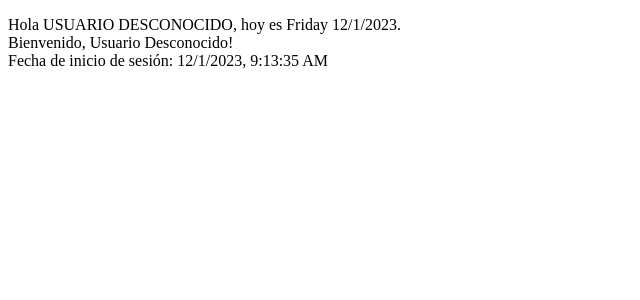
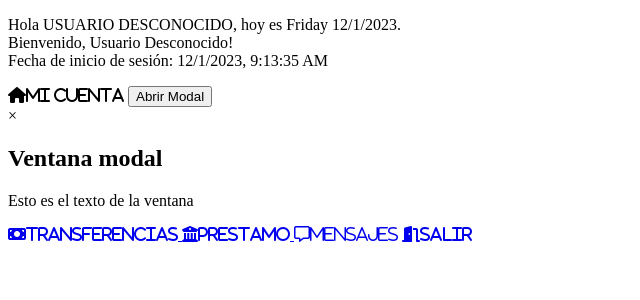
Before and after one commit to SamuelCb123/Proyecto-Banco, a PHP site: page /perfil.php in a window 1280 px wide. Shown: the top 300 px of the page, without its empty margins (0-640 px from the left). Run offline with PHP 8.4, Linux system fonts and the light colour scheme.

Commit message:
menu lateral creado falta darle estilos

```diff
--- a/perfil.php
+++ b/perfil.php
@@ -10,12 +10,49 @@ session_start();
     <meta charset="UTF-8">
     <meta name="viewport" content="width=device-width, initial-scale=1.0">
     <title>Perfil Usuario</title>
+    <link rel="stylesheet" href="https://cdnjs.cloudflare.com/ajax/libs/font-awesome/6.4.2/css/all.min.css">
     <script>
         let nombreUsuarioPHP = "<?php echo isset($_SESSION['nombre']) ? $_SESSION['nombre'] : 'Usuario Desconocido'; ?>";
     </script>
 </head>
 <body>
-    <p id="mensaje-bienvenida"></p>
+<header class="menulateral">
+    <div class="left_area">
+<p id="mensaje-bienvenida"></p>
+</div>
+</header>
+<div class="sidebar">
+    <a href="#"></a>
+    <i class="fa-solid fa-house"><span>Mi cuenta</span></i>
+            <button id="abrirModal">Abrir Modal</button>
+
+  <div id="ventanaModal" class="modal">
+    <div class="modal-content">
+        <span class="cerrar">&times;</span>
+        <h2>Ventana modal</h2>
+        <p>Esto es el texto de la ventana</p>
+    </div>
+  </div>
+
+
+        <div class="caja">
+
+
+        </div>
+        <a href="#">
+            <i class="fa-solid fa-money-bill"><span>Transferencias</span></i>
+        </a>
+        <a href="#">
+            <i class="fa-solid fa-building-columns"><span>Prestamo</span></i>
+        </a>
+        <a href="#">
+            <i class="fa-regular fa-message"><span>Mensajes</span></a></i>
+        <a href="iniciarsesion.php">
+            <i class="fa-solid fa-door-open"><span>Salir</span></a></i>
+    </div>
+
+</div>
+
 
     <script src="perfil.js"></script>
 </body>
```
